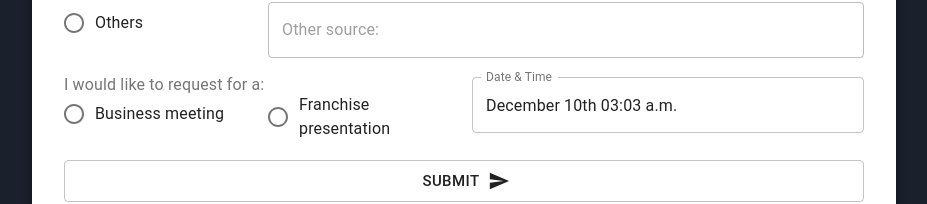
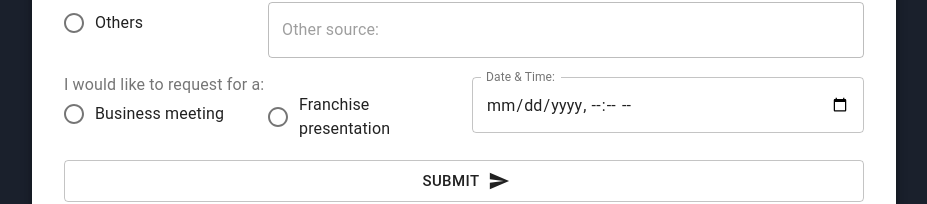
Before and after one commit to jhigger/pizzastack2, a React (Vite) app: page /franchise in a window 1280 px wide. Shown: the part 1324-1528 px from the top of the page, without its empty margins (176-1103 px from the left). Built offline with nearby package versions, Linux system fonts and the light colour scheme.

Commit message:
fixed datetime picker

```diff
--- a/src/pages/Franchise/Form/DateTimePicker.jsx
+++ b/src/pages/Franchise/Form/DateTimePicker.jsx
@@ -1,44 +1,23 @@
-import React, {useState} from 'react';
-import DateFnsUtils from '@date-io/date-fns';
-import {DateTimePicker, MuiPickersUtilsProvider} from '@material-ui/pickers';
-import {useField, Field, useFormikContext} from 'formik';
+import {useField, FastField} from 'formik';
 import TextField from '@material-ui/core/TextField';
 
 export default function BasicDateTimePicker({name, ...props}) {
 	const [field, meta] = useField(name);
-	const {setFieldValue} = useFormikContext();
-
-	const DateAndTimePicker = () => {
-		const [selectedDate, handleDateChange] = useState(new Date());
-
-		return (
-			<MuiPickersUtilsProvider utils={DateFnsUtils}>
-				<DateTimePicker
-					inputVariant="outlined"
-					value={selectedDate}
-					disablePast
-					onChange={() => {
-						handleDateChange();
-						setFieldValue(name, selectedDate);
-					}}
-					label="Date & Time"
-					showTodayButton
-					fullWidth
-				/>
-			</MuiPickersUtilsProvider>
-		);
-	};
 
 	return (
-		<Field
-			as={DateAndTimePicker}
+		<FastField
+			as={TextField}
 			fullWidth
 			variant="outlined"
+			type="datetime-local"
+			InputLabelProps={{
+				shrink: true
+			}}
 			name={name}
 			{...field}
 			{...props}
 			error={Boolean(meta.touched && meta.error)}
 			helperText={meta.touched && meta.error}
-		></Field>
+		></FastField>
 	);
 }
```
